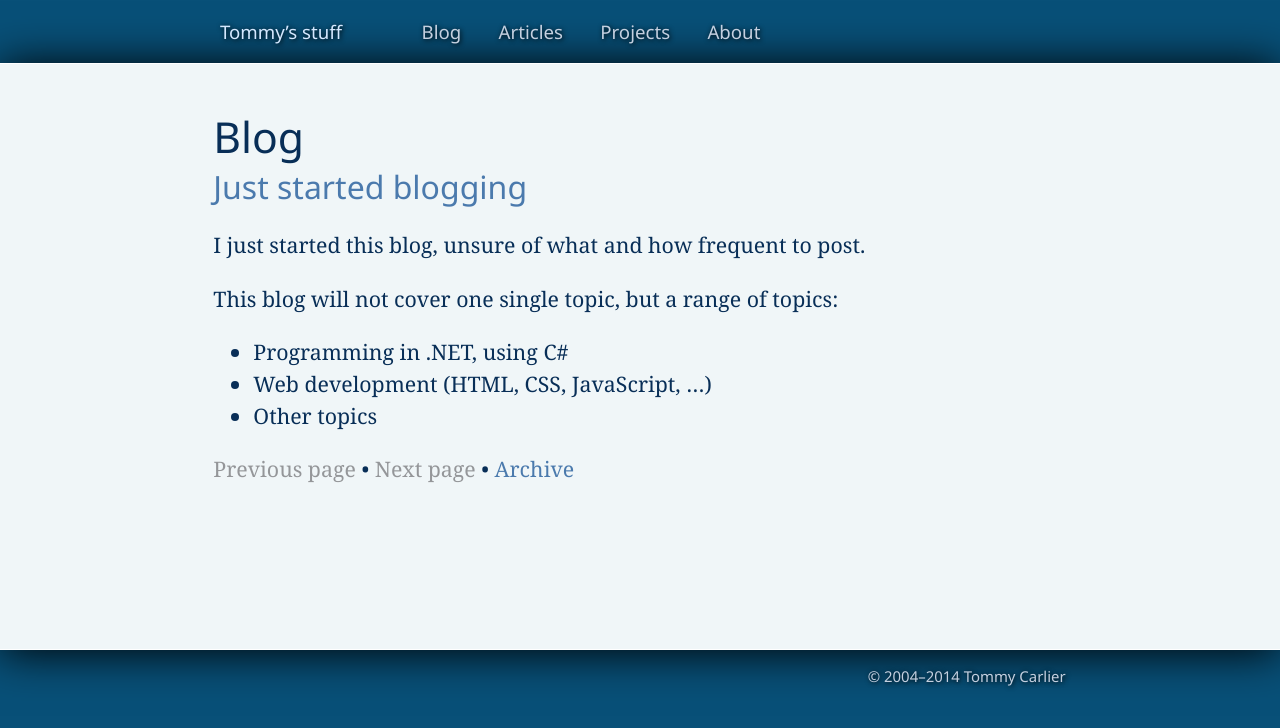
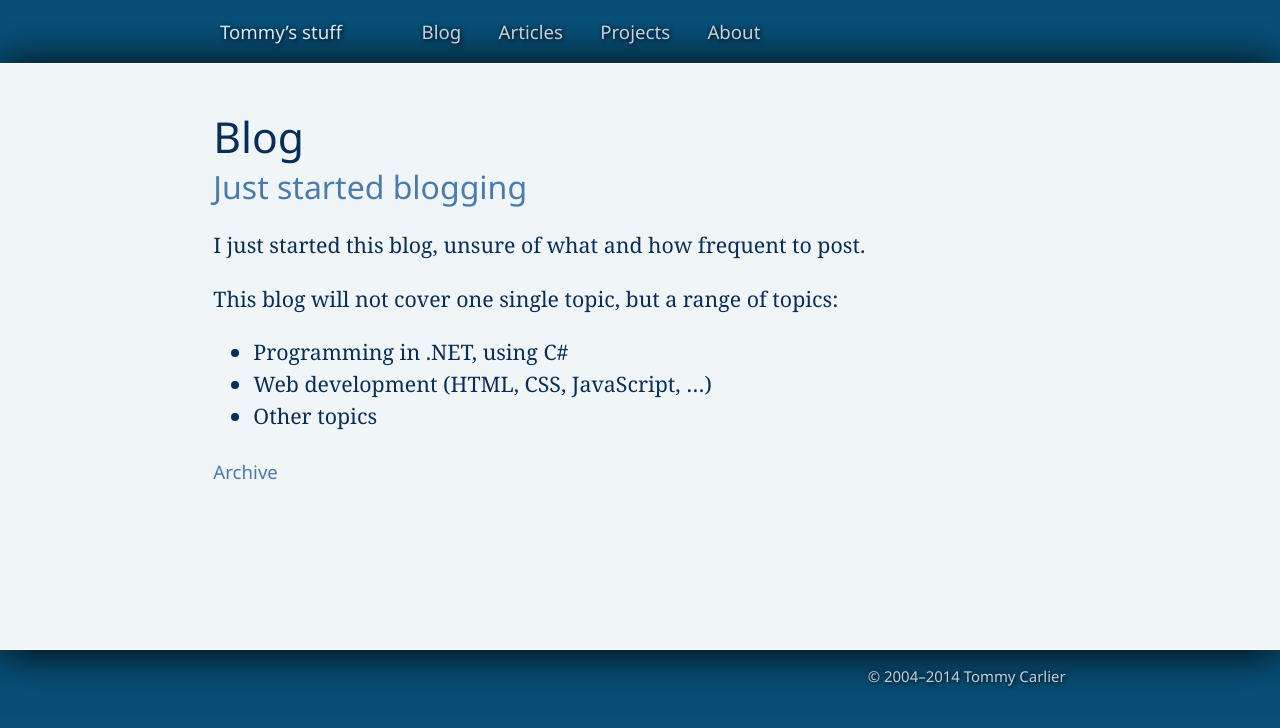
Before and after one commit to tommy-carlier/www.tcx.be, a Jekyll site: the page built from blog/index.html, in a window 1280 px wide. Shown: the top 728 px of the page. Built offline with Jekyll 4.4.1, drawn with Linux system fonts in a browser that asks for light colours; the list of posts is cut into pages by our own code.

```diff
--- a/assets/_sass/style-vars.sass
+++ b/assets/_sass/style-vars.sass
@@ -13,4 +13,3 @@ $page-border: solid 1px #FFF
 $heading-font: normal 200% "Segoe UI", Avenir, Tahoma, sans-serif
 $hyperlink-color: #4B7AAD
 $hyperlink-highlight-color: #8AB3DF
-$disabled-color: #949699
--- a/assets/site.sass
+++ b/assets/site.sass
@@ -74,6 +74,9 @@ body
   max-width: 40em
   padding: 2em 1em
 
+  &> footer
+    font: $frame-font
+
 a
   text-decoration: none
 
@@ -90,9 +93,6 @@ h2, .list h1
 h1 + h2,
 h2 + p
   margin-top: 0.3em
-
-.disabled
-  color: $disabled-color
 
 @media print
 
--- a/blog/index.html
+++ b/blog/index.html
@@ -13,16 +13,8 @@ title: Blog
 {% endfor %}
 </div>
 
-<nav>
-  {% if paginator.previous_page %}
-  <a href="{{paginator.previous_page_path | prepend:site.baseUrl | replace:'//','/'}}">Previous page</a>
-  {% else %}
-  <span class="disabled">Previous page</span>
-  {% endif %} •
-  {% if paginator.next_page %}
-  <a href="{{paginator.next_page_path | prepend:site.baseUrl | replace:'//','/'}}">Next page</a>
-  {% else %}
-  <span class="disabled">Next page</span>
-  {% endif %} •
+<footer>
+  {% if paginator.previous_page %}<a href="{{paginator.previous_page_path | prepend:site.baseUrl | replace:'//','/'}}">« Previous page</a> – {% endif %}
+  {% if paginator.next_page %}<a href="{{paginator.next_page_path | prepend:site.baseUrl | replace:'//','/'}}">Next page »</a> – {% endif %}
   <a href="{{site.baseUrl}}blog/archive.html">Archive</a>
-</nav>
+</footer>
```
Also changed, not shown: blog/archive.html (added, +11 -0 lines).
